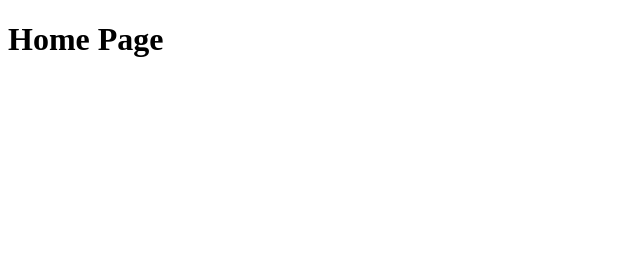
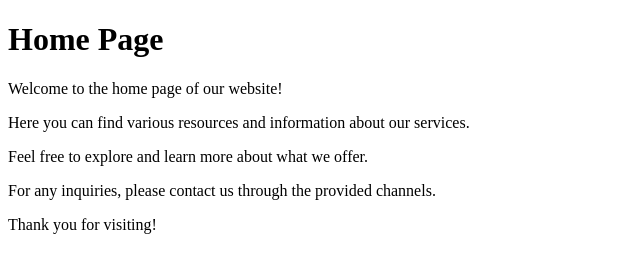
Before and after one commit to RohanShedage01/icp-13-html-github-group-project-1-book-website, a plain HTML site: page index.html in a window 1280 px wide. Shown: the whole page, without its empty margins (0-640 px from the left). Drawn offline with Linux system fonts and the light colour scheme.

Commit message:
website info addedg

```diff
--- a/index.html
+++ b/index.html
@@ -5,5 +5,14 @@
 </head>
 <body>
     <h1>Home Page</h1>
+
+    <p>Welcome to the home page of our website!</p>
+    <p>Here you can find various resources and information about our services.</p>
+
+    <p>Feel free to explore and learn more about what we offer.</p>
+    <p>For any inquiries, please contact us through the provided channels.</p>
+    <p>Thank you for visiting!</p>
+
+
 </body>
 </html>
```
